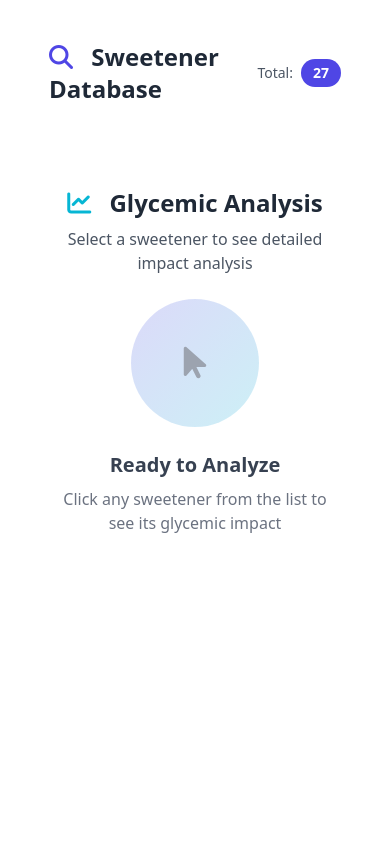
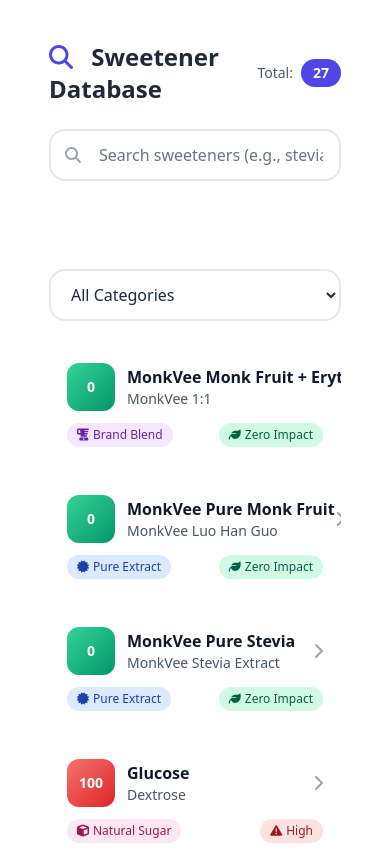
Before and after one commit to Selleryd/glycemic-index, a plain HTML site: page index.html in a window 390 px wide. Shown: the top 864 px of the page. Drawn offline with nearby package versions, Linux system fonts and the light colour scheme.

Commit message:
Update index.html

```diff
--- a/index.html
+++ b/index.html
@@ -54,7 +54,7 @@
 
     <!-- Main Content -->
     <main class="max-w-7xl mx-auto px-6 py-4">
-        <div class="grid grid-cols-1 lg:grid-cols-2 gap-8 h-[calc(100vh-300px)]">
+        <div class="grid grid-cols-1 md:grid-cols-1 lg:grid-cols-2 gap-8 h-auto lg:h-[calc(100vh-300px)]">
 
             <!-- Left Panel - Sweetener Browser -->
             <div class="glass-panel rounded-3xl p-6 overflow-hidden flex flex-col">
```
